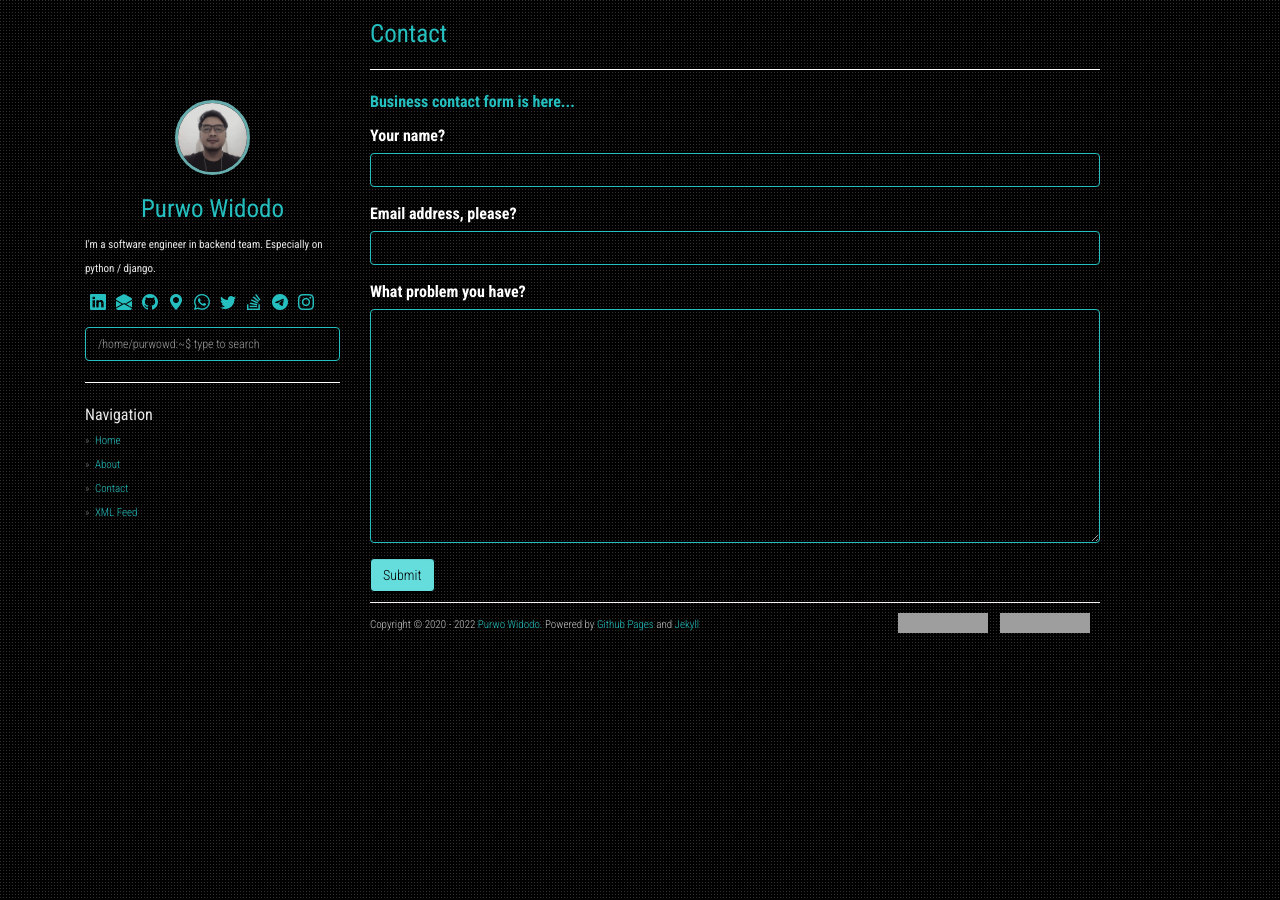
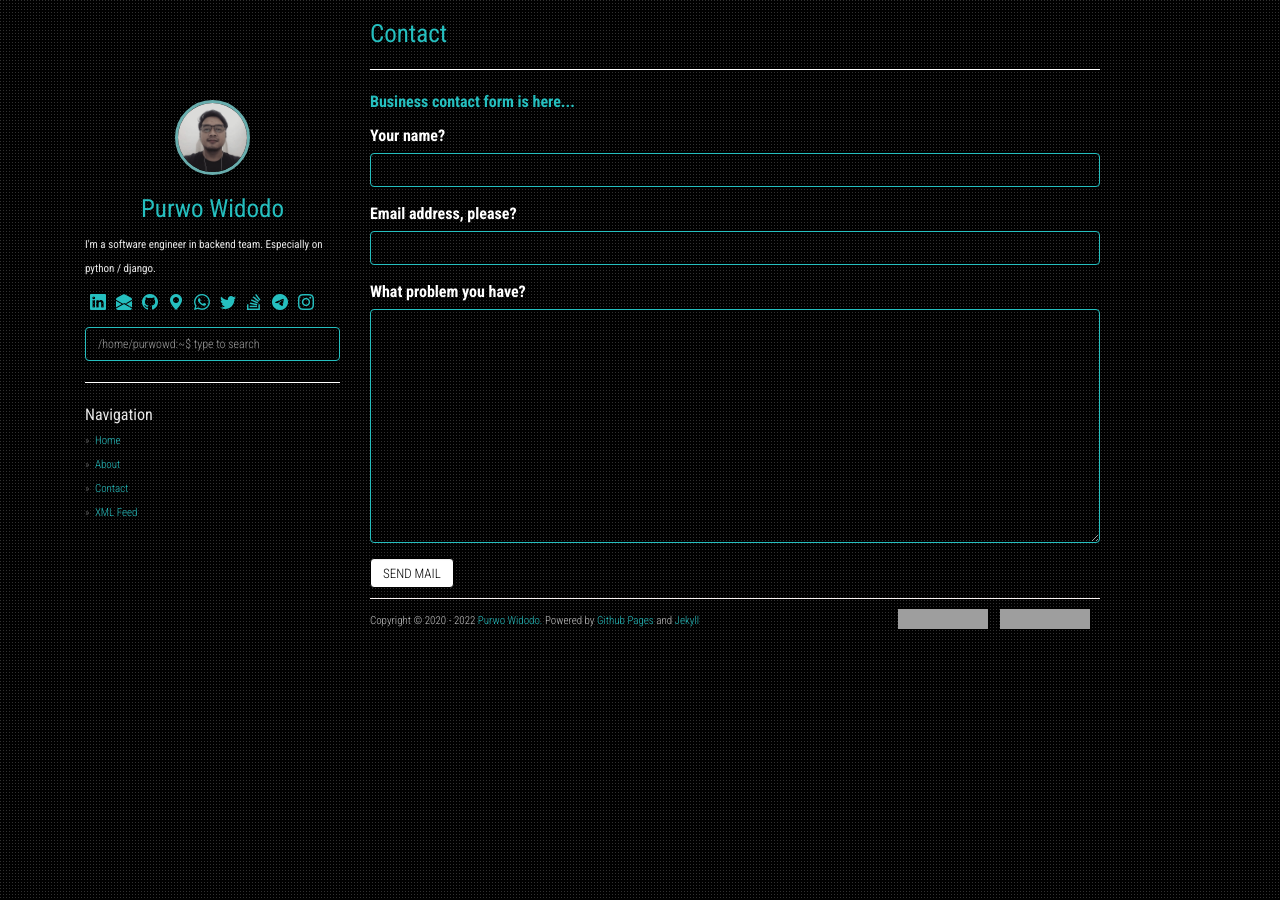
Before and after one commit to purwowd/purwowd.github.io, a Jekyll site: the page built from contact/index.html, in a window 1280 px wide. Built offline with Jekyll 4.4.1, drawn with Linux system fonts in a browser that asks for light colours; nearby versions of some CDN libraries; grey boxes are pictures that could not be loaded.

Commit message:
Change button submit style

```diff
--- a/contact/index.html
+++ b/contact/index.html
@@ -28,7 +28,7 @@ category: contact
 
     <div>
       <input type="hidden" name="">
-      <input type="submit" class="submit-btn" value="Submit">
+      <input type="submit" class="submit-btn" value="SEND MAIL">
     </div>
   </form>
 </section>
--- a/static/css/main.css
+++ b/static/css/main.css
@@ -179,12 +179,12 @@ div.col-sm-3 img.profile-avatar {
 }
 
 .submit-btn {
-    height: 34px;
+    height: 30px;
     padding: 6px 12px;
-    font-size: 14px;
+    font-size: 13px;
     line-height: 1.42857143;
     color: #000;
-    background-color: #6DD;
+    background-color: #fff;
     background-image: none;
     border: 1px solid #000;
     border-radius: 4px;
```
